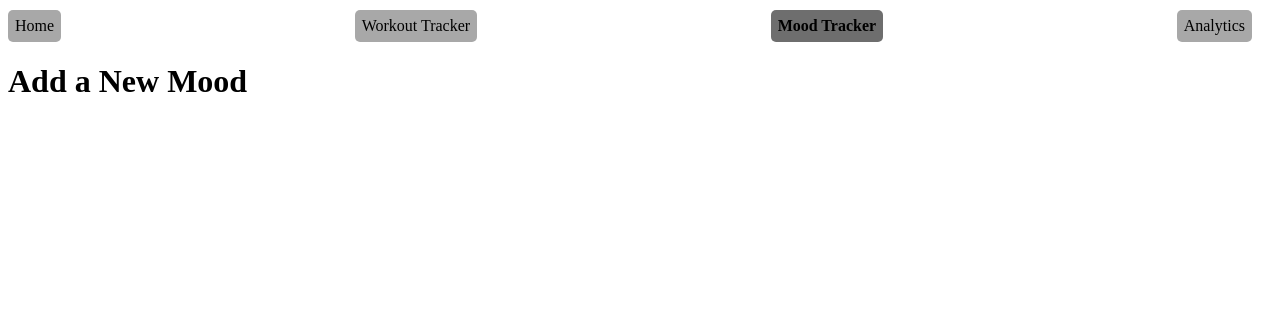
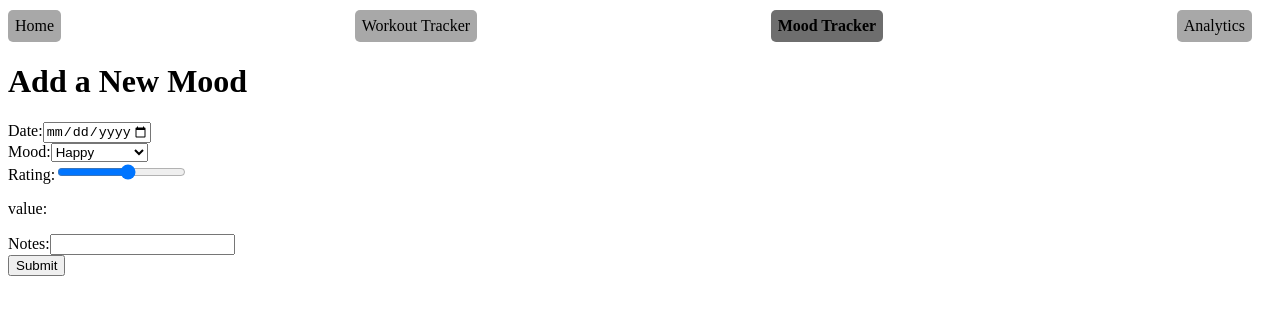
Before and after one commit to KatyaW-01/body-and-mind-fullstack-app, a React (Vite) app in the folder client/: page /moods/addMood in a window 1280 px wide. Shown: the top 314 px of the page. Built offline with nearby package versions, Linux system fonts and the light colour scheme; no server answers.

Commit message:
Create form for adding a mood

```diff
--- a/client/src/components/AddMoodForm.jsx
+++ b/client/src/components/AddMoodForm.jsx
@@ -1,9 +1,49 @@
 import React from "react"
+import {useOutletContext, useNavigate} from "react-router-dom"
+import {createMood} from "../api/moods"
 
 function AddMoodForm() {
+  const {setMoods} = useOutletContext()
+
+  const today = new Date().toISOString().split("T")[0]
+
   return (
     <div>
-
+      <form>
+        <div>
+          <label htmlFor="date">Date:</label>
+          <input type="date" id="date" name="date" max={today}  />
+          {/* {errors.date && <p className="error">{errors.date[0]}</p>} */}
+        </div>
+        <div>
+          <label htmlFor="mood">Mood:</label>
+          <select id="mood" name="mood" >
+            <option value="" disabled>Select Mood</option>
+            <option value="happy">Happy</option>
+            <option value="sad">Sad</option>
+            <option value="angry">Angry</option>
+            <option value="anxious">Anxious</option>
+            <option value="calm">Calm</option>
+            <option value="excited">Excited</option>
+            <option value="tired">Tired</option>
+          </select>
+          {/* {errors.mood && <p className="error">{errors.mood[0]}</p>} */}
+        </div>
+        <div>
+          <label htmlFor="rating">Rating:</label>
+          <input type="range"  min="1" max="10" id="rating" name="rating" />
+          <p>value: {}</p>
+          {/* {errors.rating && <p className="error">{errors.rating[0]}</p>} */}
+        </div>
+        <div>
+          <label htmlFor="notes">Notes:</label>
+          <input type="text" id="notes" name="notes" />
+          {/* {errors.notes && <p className="error">{errors.notes[0]}</p>} */}
+        </div>
+        <div>
+          <button type="submit" value="Submit">Submit</button>
+        </div>
+      </form>
     </div>
   )
 }
--- a/client/src/components/AddWorkoutForm.jsx
+++ b/client/src/components/AddWorkoutForm.jsx
@@ -14,7 +14,7 @@ function AddWorkoutForm() {
 
   // new Date() is formated as Mon Aug 19 2025 14:35:00 GMT-0600 (Central Standard Time)
   // need to transform it to "2025-08-19"
-  const today = new Date().toISOString().split("T")[0];
+  const today = new Date().toISOString().split("T")[0]
 
   async function handleSubmit(event) {
     event.preventDefault()
```
